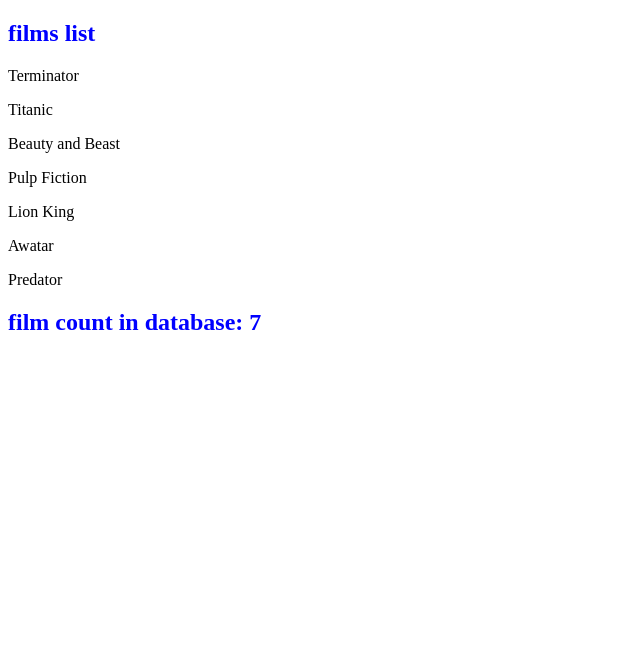
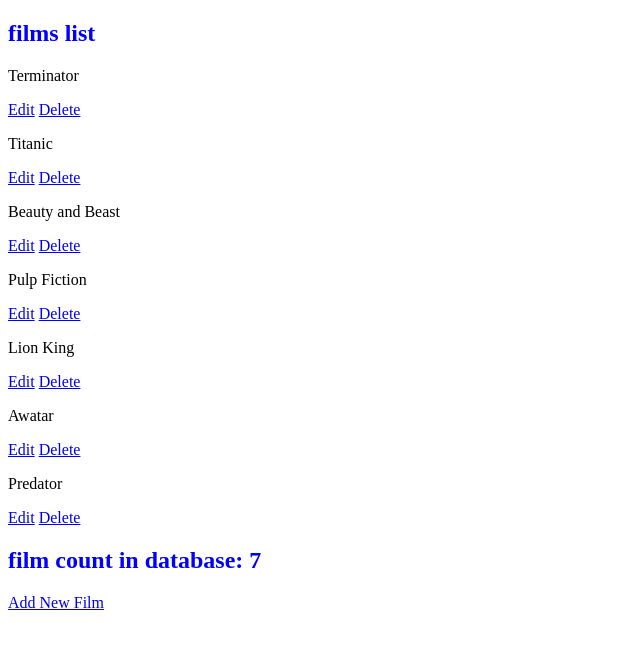
Before and after one commit to Drenor777/first-django-project, a Django app: page /films/ in a window 1280 px wide. Shown: the top 649 px of the page, without its empty margins (0-640 px from the left). Run offline with Django 3.2, Linux system fonts and the light colour scheme; data comes from the database, SQL or seed files in the repository.

Commit message:
CRUD end + movement

```diff
--- a/filmapp/urls.py
+++ b/filmapp/urls.py
@@ -2,8 +2,8 @@ from django.urls import path
 from filmapp.views import homepage, new_film, edit_film, delete_film
 
 urlpatterns = [
-    path('', homepage),
-    path('new/', new_film),
-    path('edit/<int:id>/', edit_film),
-    path('delete/<int:id>/', delete_film),
+    path('', homepage, name="homepage"),
+    path('new/', new_film, name="new_film"),
+    path('edit/<int:id>/', edit_film, name='edit_film'),
+    path('delete/<int:id>/', delete_film, name="delete_film"),
 ]
--- a/templates/Films.html
+++ b/templates/Films.html
@@ -13,9 +13,12 @@
     {% else %}
         <h2>films list</h2>
         {% for film in films %}
-        <p>{{ film.title }}</p>
+            <p>{{ film.title }}</p>
+            <a href='{% url "edit_film" film.id %}'>Edit</a>
+            <a href='{% url "delete_film" film.id %}'>Delete</a>
         {% endfor %}
         <h2>film count in database: {{ films|length }} </h2>
     {% endif %}
+    <a href='{% url "new_film"%}'>Add New Film</a>
 </body>
 </html>
--- a/templates/confirm_delete.html
+++ b/templates/confirm_delete.html
@@ -11,5 +11,6 @@
         <button type="submit">Delete Film</button>
         {% csrf_token %}
     </form>
+    <a href='{% url "homepage"%}'>Home</a>
 </body>
 </html>
--- a/templates/film_form.html
+++ b/templates/film_form.html
@@ -10,5 +10,6 @@
       {{ form }}
     <button type="submit">add film</button>
   </form>
+  <a href='{% url "homepage"%}'>Home</a>
 </body>
 </html>
```
